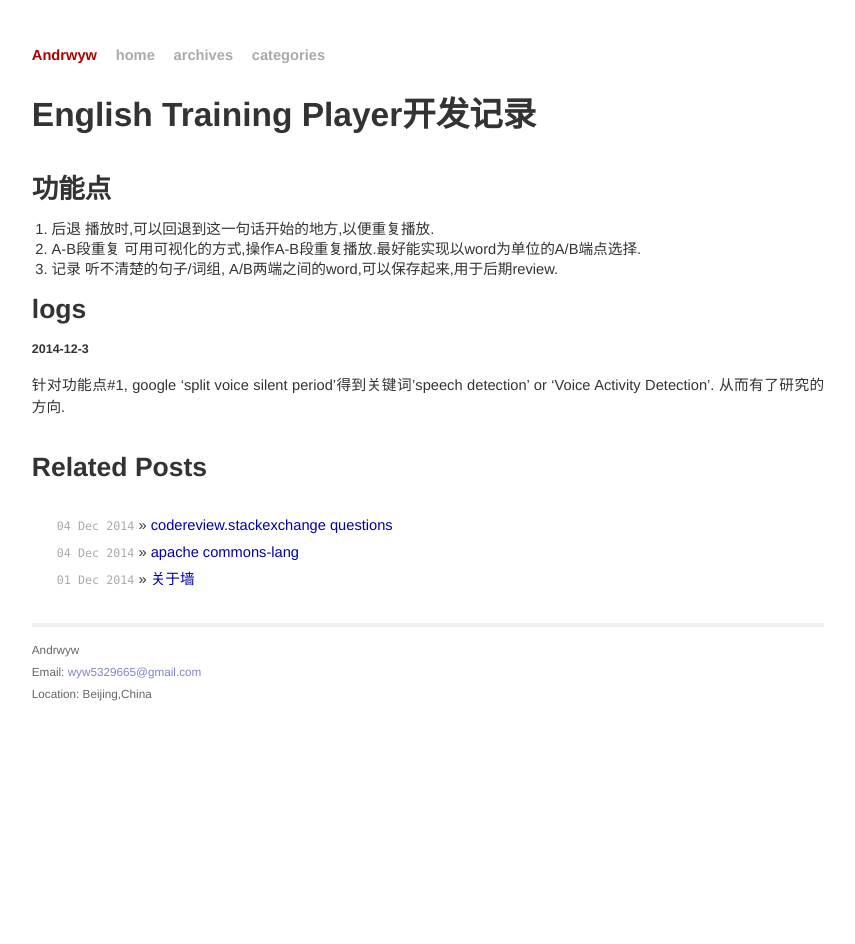
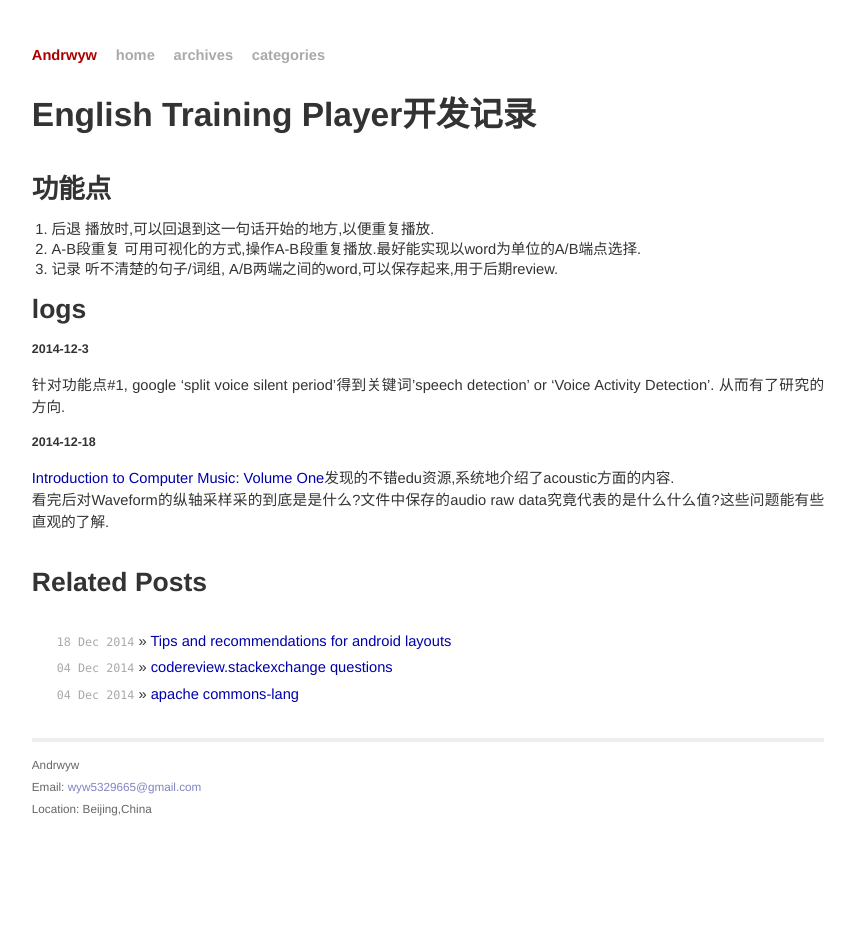
Before and after one commit to Andrwyw/Andrwyw.github.io, a Jekyll site: the page built from _posts/2014-12-3-english-training-player-app-dev.md, in a window 1280 px wide. Shown: the whole page, without its empty margins (212-1067 px from the left). Built offline with Jekyll 4.4.1, drawn with Linux system fonts in a browser that asks for light colours; comment, search, counter and statistics services are not loaded.

Commit message:
new post:tips and recommendations for android layouts

```diff
--- a/_posts/2014-12-3-english-training-player-app-dev.md
+++ b/_posts/2014-12-3-english-training-player-app-dev.md
@@ -20,3 +20,6 @@ categories: [app dev]
 
 #### 2014-12-3 ####
 针对功能点#1, google 'split voice silent period'得到关键词'speech detection' or 'Voice Activity Detection'. 从而有了研究的方向.
+#### 2014-12-18 ###
+[Introduction to Computer Music: Volume One](http://www.indiana.edu/~emusic/etext/toc.shtml)发现的不错edu资源,系统地介绍了acoustic方面的内容.
+看完后对Waveform的纵轴采样采的到底是是什么?文件中保存的audio raw data究竟代表的是什么什么值?这些问题能有些直观的了解.
```
Also changed, not shown: _posts/2014-12-18-Tips-and-recommendations-for-android-layouts.md (added, +31 -0 lines).
